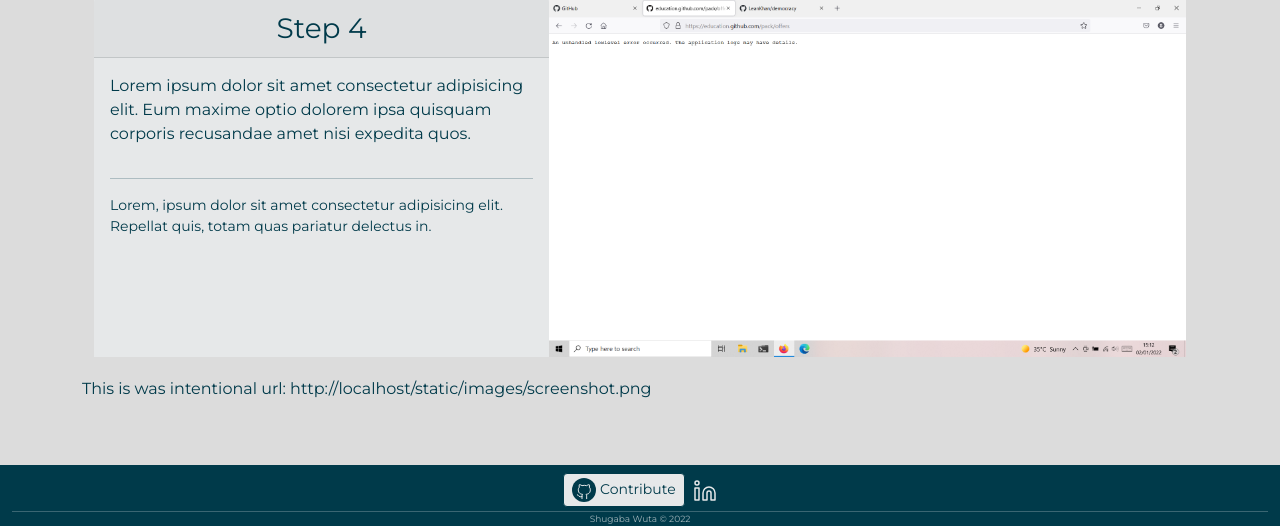
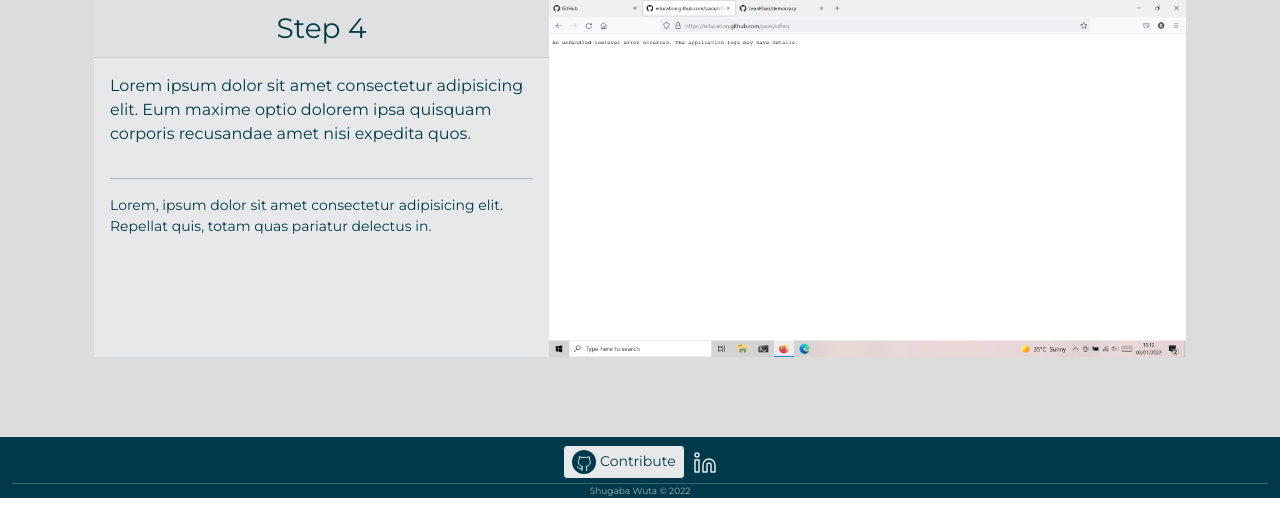
Before and after one commit to Shugaba-Wuta/youtube-migrate, a FastAPI app: page / in a window 1280 px wide. Shown: the part 1444-1970 px from the top of the page. After the commit the page ends 1942 px from the top, so only its background shows below. Run offline with FastAPI, Linux system fonts and the light colour scheme; style sheets or scripts are compiled from the project's sources; parts of the project's set-up code (start-up, migrations or seed data) failed here and were passed over; some libraries are stand-ins or nearby versions.

Commit message:
https live

```diff
--- a/frontend/templates/index.html
+++ b/frontend/templates/index.html
@@ -32,7 +32,7 @@
                     </div>
                 </div>
                 <div class="col-md-7">
-                    <img src=" {{url_for('static', path='images/screenshot.png')}}" alt="step {{i}} picture" width="100%">
+                    <img src="{{url_for('static', path='images/screenshot.png')}}" alt="step {{i}} picture" width="100%">
                 </div>
             </div>
             {%endfor%}
@@ -40,7 +40,6 @@
         </div>
 
     </div>
-    <p> This is was intentional url: {{url_for('static', path='images/screenshot.png')}}</p>
     <button class="d-flex btn btn-danger text-white border-primary" role="button" id="skipBtn" onclick="login('subscriptions/fetch')">
         <i data-feather="play" class="stroke-1"></i> <span class="m-auto">Start</span>
     </button>
--- a/frontend/templates/layout/base.html
+++ b/frontend/templates/layout/base.html
@@ -13,7 +13,7 @@
     <meta name="description" content="Hassle free  open source tool to help you move Youtube subscriptions from your old YouTube account in no time. Easily migrate all your YouTube subscriptions. The only tool that can migrate bulk subscriptions. Click to start.">
     <meta name="keywords" content="Evan Reilly YouTube Subscriptions Importer tool,Evan Reilly, Evan Reilly tool, YouTube.com, YouTube, YouTube subscriptions, bulk Youtube migration, subcription migrate, subscription, open soure tool, Github, Free migration, switch channels, open soure tools, tool, trusted, free, Free, easy, active migration tool, cool tips, PC, quick, migrate, migration, works, safe, Safe, How to, guide available">
     <meta name="robots" content="index, follow" />
-    <meta property="og:description" content="Quickly migrate multiple YouTube subscriptions with this tool. No stress no hassle, just clicks" xmlns:og="http://opengraphprotocol.org/schema/">
+    <meta property="og:description" content="Quickly migrate multiple YouTube subscriptions with this tool. No stress no hassle, just clicks" xmlns:og="https://opengraphprotocol.org/schema/">
 
     <link rel="shortcut icon" href=" {{ url_for('static', path='/images/favicon.ico') }}" type="image/x-icon">
     <title>{% block page_title %}{% endblock %}</title>
```
